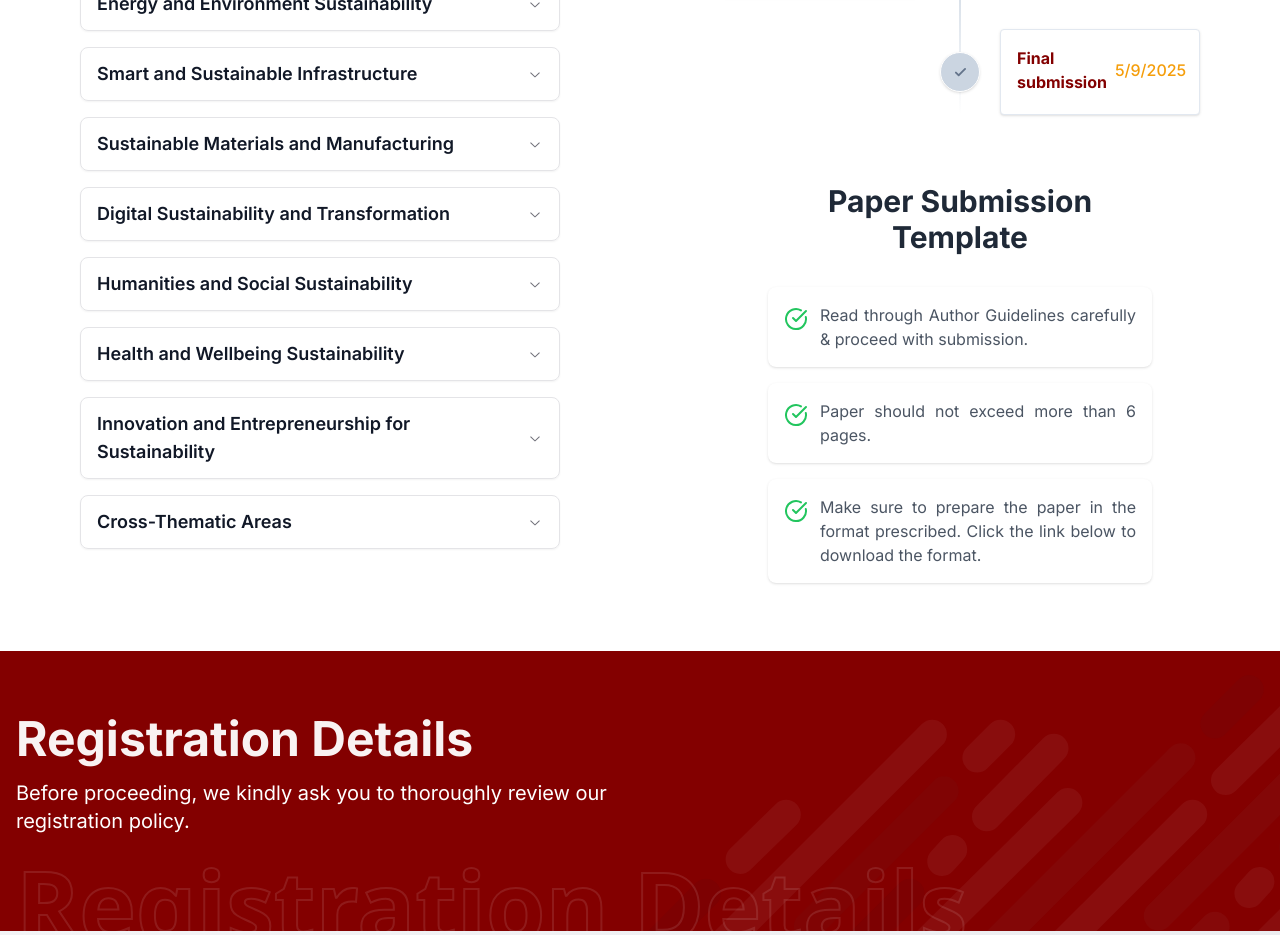
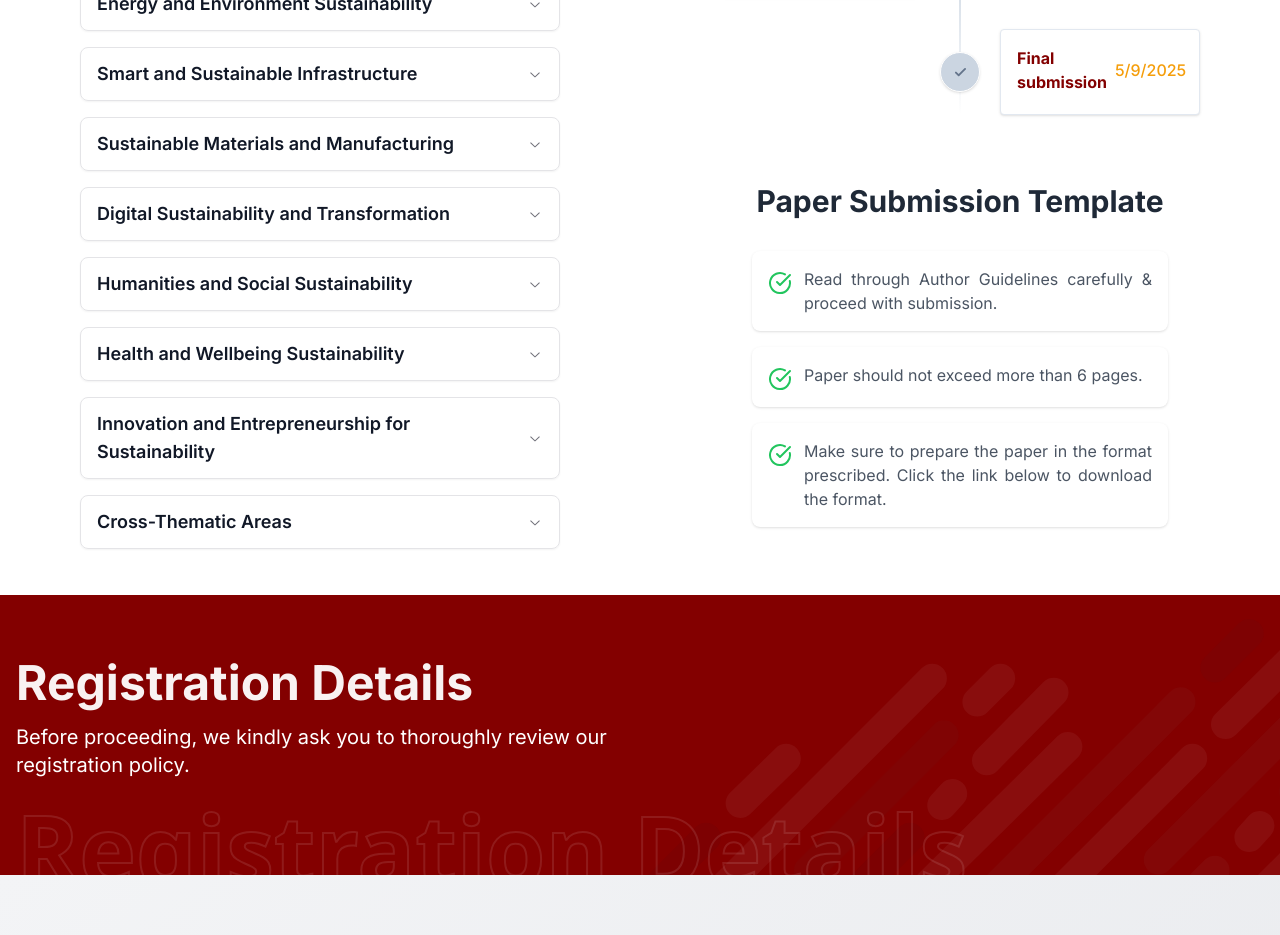
Before and after one commit to kmrsanthosh/TCEResearchConclave, a Next.js app: page / in a window 1280 px wide. Shown: the part 1780-2715 px from the top of the page. Built offline with nearby package versions, Linux system fonts and the light colour scheme.

Commit message:
Refactor PaperSubmissionTemplate component and update padding in CSS

```diff
--- a/components/PaperSubmissionTemplate.tsx
+++ b/components/PaperSubmissionTemplate.tsx
@@ -4,7 +4,7 @@ import { CheckCircle } from "lucide-react";
 
 const PaperSubmissionTemplate: React.FC = () => {
   return (
-    <div className="mt-5 p-1 sm:p-6 md:p-8 lg:p-12 rounded-lg ">
+    <div className="mt-5 p-1 sm:p-6 md:p-8 lg:py-12 rounded-lg ">
       <h2 className="text-3xl text-center font-bold text-gray-800 mb-6">
         Paper Submission Template
       </h2>
```
